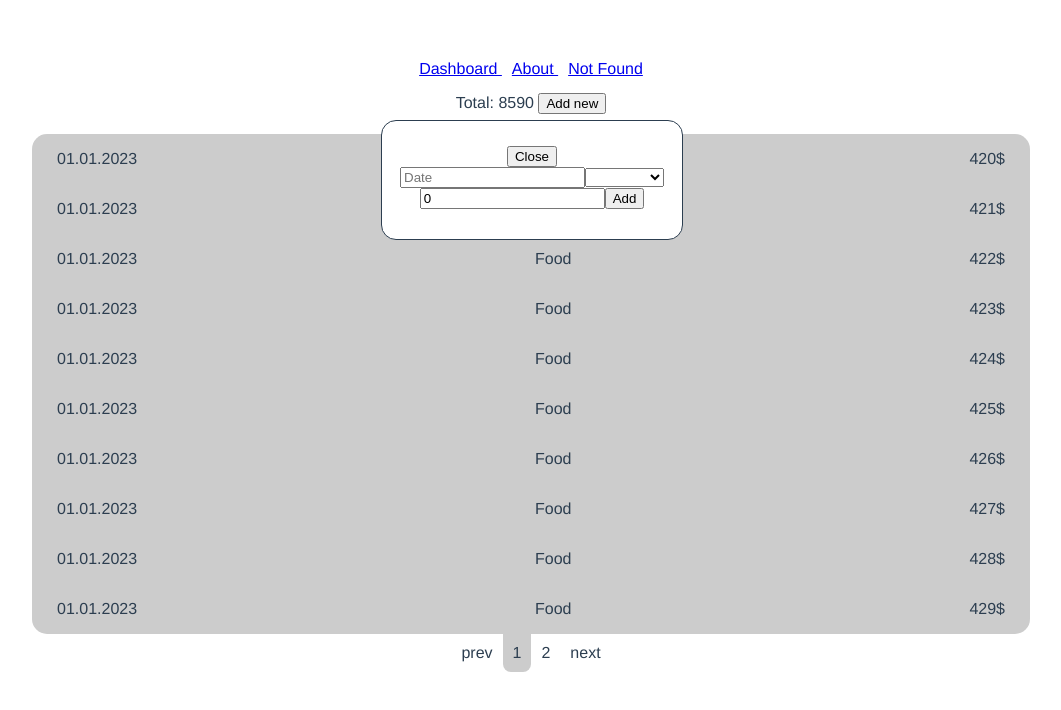
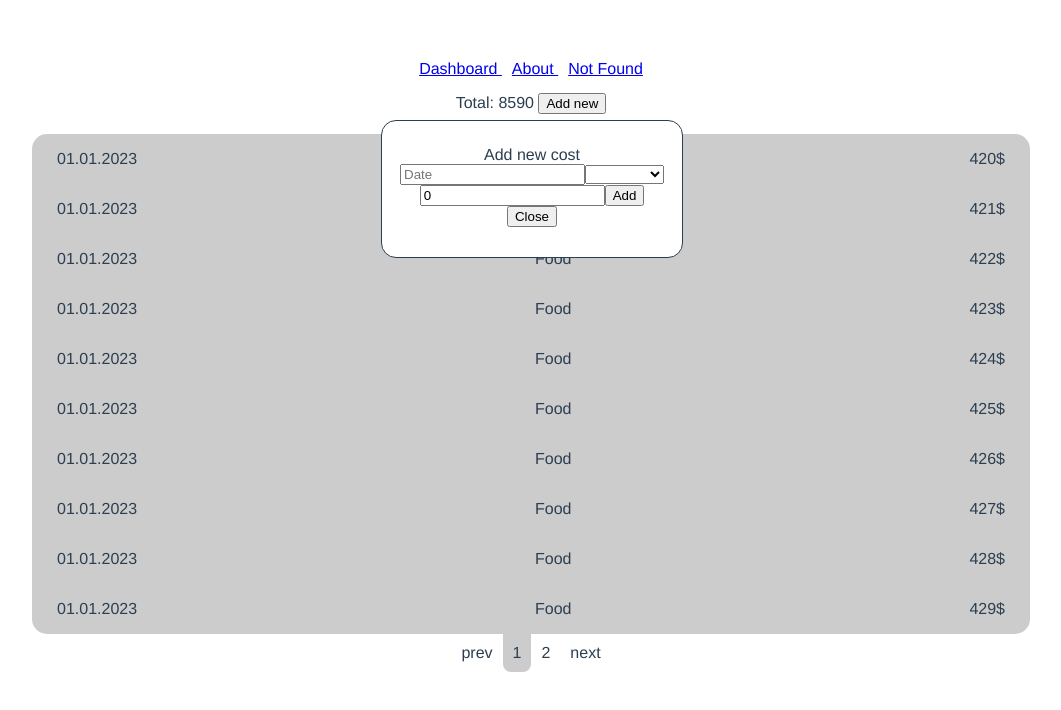
Before and after one commit to ychkydyk/VueProjectGB, a Vue app in the folder costs-control/: page /dashboard in a window 1280 px wide. Both pictures are taken after a click on the button "Add new". Shown: the top 710 px of the page, without its empty margins (109-1170 px from the left). Built offline with nearby package versions, Linux system fonts and the light colour scheme.

Commit message:
+modal pluguin(through props)

```diff
--- a/costs-control/src/App.vue
+++ b/costs-control/src/App.vue
@@ -7,6 +7,7 @@
           <router-link class="router-link" to="notfound"> Not Found </router-link>
         </nav>
      </header>
+<modal-window-component  :componentName="componentName" :settings="modalSettings"/>
      <main>
        <router-view/>
      </main>
@@ -16,20 +17,39 @@
 <script>
 
 
+import ModalWindowComponent from "@/components/ModalWindowComponent";
 export default {
   name: 'App',
-
+  components: {
+    ModalWindowComponent
+  },
   data: () =>({
+    addShowForm: false,
+    modalSettings: {},
+    componentName: '',
     page: 'dashboard',
     }),
 
   methods: {
+    onShown(propsData) {
+      const {settings,name} = propsData
+      this.componentName = name
+      this.modalSettings = settings
+      },
+    onHide() {
+      this.modalSettings= {}
+      this.componentName = ''
+    }
+
 
   },
 
-  mounted() {
-  },
-};
+  mounted(){
+    this.$modal.EventBus.$on('shown', this.onShown)
+    this.$modal.EventBus.$on('hide', this.onHide)
+  }
+  };
+
 </script>
 
 <style lang="scss" scoped>
--- /dev/null
+++ b/costs-control/src/components/AuthForm.vue
@@ -0,0 +1,18 @@
+<template>
+  <div>
+    <input type="text" placeholder="userName"/>
+  </div>
+</template>
+
+<script>
+export default {
+  name: "AuthForm"
+
+}
+
+</script>
+
+<style>
+
+
+</style>
--- a/costs-control/src/components/ModalWindowComponent.vue
+++ b/costs-control/src/components/ModalWindowComponent.vue
@@ -1,8 +1,17 @@
 <template>
   <transition name="fade">
-    <div v-if="isShown" class="modal-window">
-        <button v-on:click="hide()">Close</button>
-      <TaskFormAdd/>
+    <div v-if="componentName" class="modal-window">
+      <div class="header">
+        {{ settings.title }}
+      </div>
+      <div class="content">
+        <task-form-add v-if="componentName === 'TaskFormAdd'"/>
+        <auth-form v-if="componentName === 'AuthForm'"/>
+      </div>
+      <div class="footer">
+        <button @click="onClose">Close</button>
+      </div>
+
     </div>
   </transition>
 </template>
@@ -10,30 +19,20 @@
 <script>
 
 import TaskFormAdd from "@/components/TaskFormAdd";
+import AuthForm from "@/components/AuthForm";
 export default {
     name: "ModalWindowComponent",
-  components: {TaskFormAdd},
-  data() {
-        return {
-          isShown: false,
-          settings: 'add'
-        }
-    },
+  components: {AuthForm, TaskFormAdd},
+  props: {
+      componentName: String,
+      settings: Object
+  },
   methods: {
-    show(settings) {
-      if(settings === this.settings) {
-        this.isShown = true
-      }
-    },
-    hide() {
-        this.isShown = false
+  onClose() {
+    this.$modal.hide()
+    }
+  },
 
-    },
-  },
-mounted(){
-    this.$modal.EventBus.$on('modalShow', this.show)
-    this.$modal.EventBus.$on('modalHide', this.hide)
-}
 }
 </script>
 
--- a/costs-control/src/main.js
+++ b/costs-control/src/main.js
@@ -2,10 +2,11 @@ import Vue from 'vue'
 import App from './App.vue'
 import store from './store'
 import router from "@/router";
-import ModalWindow from "@/pluguins/ModalWindow";
+import modal from "@/pluguins/ModalWindow";
 
 Vue.config.productionTip = false;
-Vue.use(ModalWindow)
+
+Vue.use(modal)
 
 new Vue({
   render: function (h) { return h(App) },
--- a/costs-control/src/pages/About.vue
+++ b/costs-control/src/pages/About.vue
@@ -1,12 +1,20 @@
 <template>
   <div>
     About Project
+    <button @click="onOpenAuth">Auth</button>
   </div>
 </template>
 
 <script>
 export default {
-  name: "About"
+  name: "About",
+  methods: {
+    onOpenAuth(){
+      this.$modal.show('AuthForm', {
+        title: "Форма авторицации"
+      })
+    }
+  }
 }
 </script>
 
--- a/costs-control/src/pages/Dashboard.vue
+++ b/costs-control/src/pages/Dashboard.vue
@@ -1,8 +1,7 @@
 <template>
   <div>
     Total: {{ getSummAmount }}
-    <ModalWindowComponent></ModalWindowComponent>
-    <button  @click="$modal.show('add')">Add new</button>
+    <button  @click="openAddPaymentForm">Add new</button>
     <TaskList :items="currentElements"></TaskList>
     <Pagination :cur="page" :n="n" :length="payments.length" @paginate="onPageChange"/>
   </div>
@@ -10,7 +9,7 @@
 
 <script>
 import TaskList from "@/components/TaskList";
-import ModalWindowComponent from "@/components/ModalWindowComponent";
+
 import { mapMutations, mapGetters, mapActions } from 'vuex';
 import Pagination from "@/components/Pagination";
 
@@ -18,7 +17,6 @@ import Pagination from "@/components/Pagination";
 export default {
   name: "Dashboard",
   components: {
-    ModalWindowComponent,
     TaskList,
     Pagination,
   },
@@ -46,6 +44,11 @@ export default {
     ]),
     onPageChange(p) {
       this.page = p
+    },
+    openAddPaymentForm() {
+    this.$modal.show('TaskFormAdd', {
+    title: "Add new cost"
+    })
     }
   },
   created() {
--- a/costs-control/src/pluguins/ModalWindow.js
+++ b/costs-control/src/pluguins/ModalWindow.js
@@ -8,11 +8,11 @@ export default {
         Vue.prototype.$modal = {
             EventBus: new Vue(),
 
-            show(settings) {
-                this.EventBus.$emit('modalShow', settings)
+            show(name, settings) {
+                this.EventBus.$emit('shown', {name, settings})
             },
-            hide(settings) {
-                this.EventBus.$emit('modalHide', settings)
+            hide(name, settings) {
+                this.EventBus.$emit('hide')
             }
         }
     }
--- a/costs-control/src/router/index.js
+++ b/costs-control/src/router/index.js
@@ -25,7 +25,7 @@ const router = new VueRouter({
             component: () => import('@/pages/NotFound.vue')
         },
         {
-            path: '*',
+            path: '/*',
             // component: () => import('@/pages/NotFound.vue')
             redirect: {
                 name: 'notfound',
```
